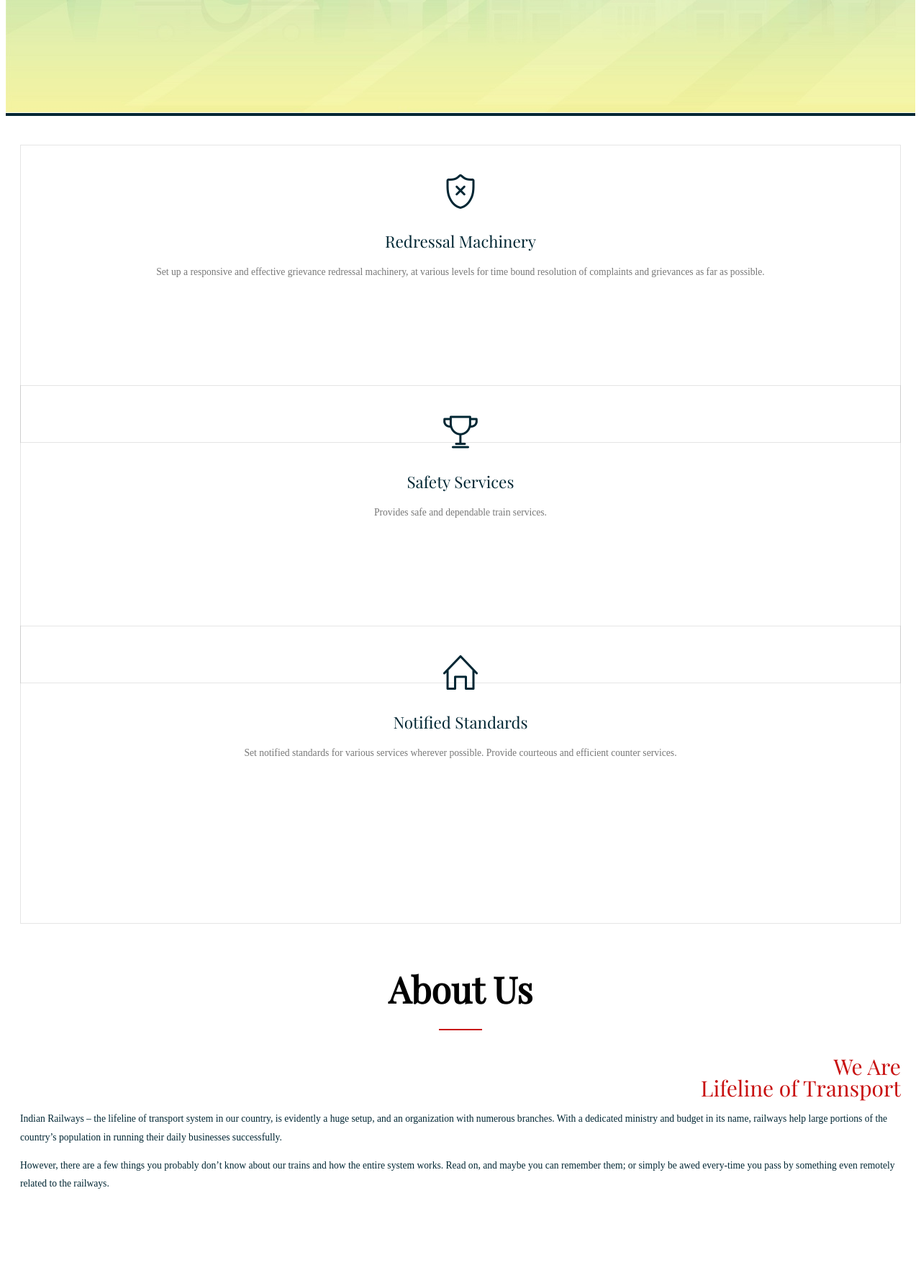
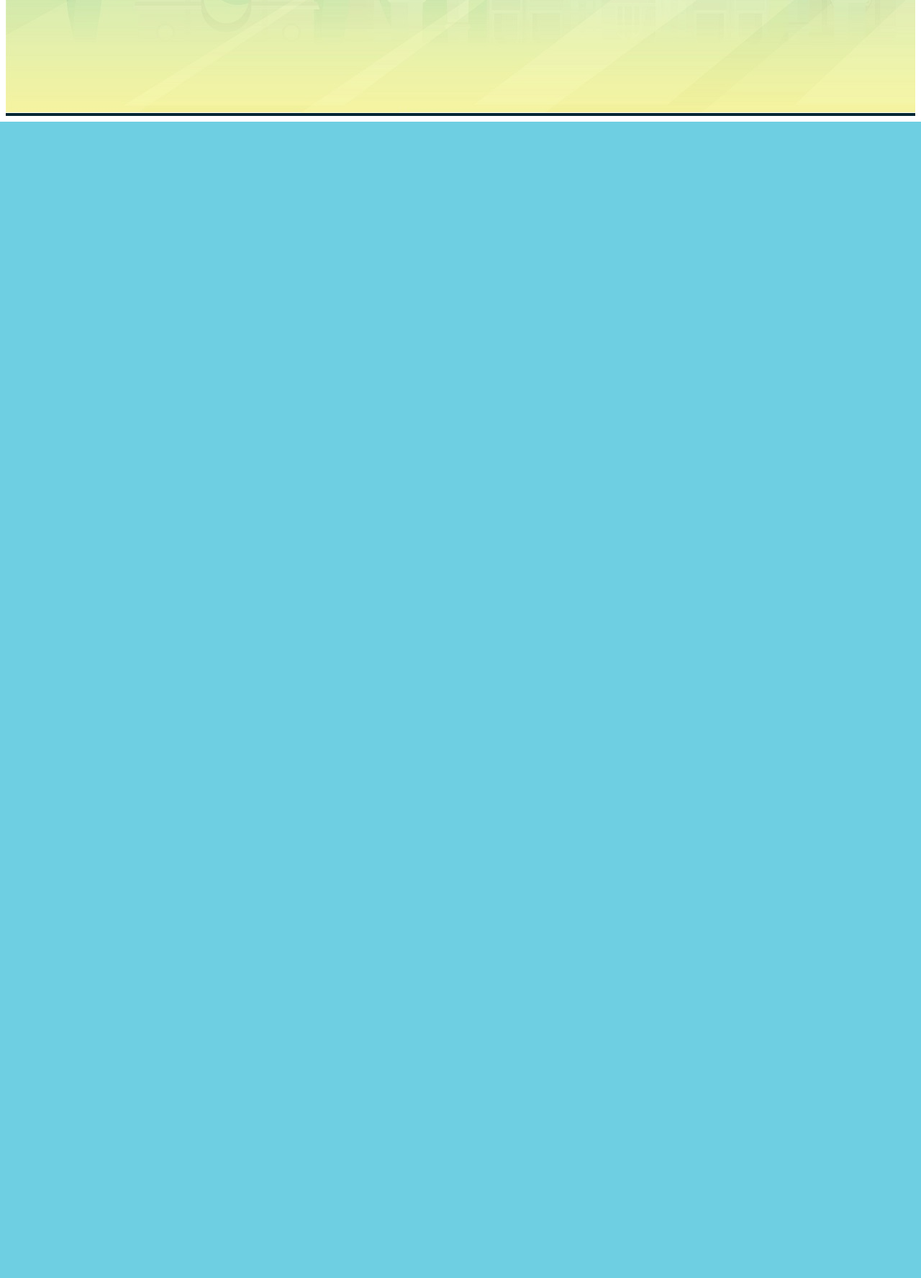
Before and after one commit to DoNnMyTh/aadhar, a PHP site: page / in a window 1280 px wide. Shown: the part 708-2483 px from the top of the page at 72% size. After the commit the page ends 877 px from the top, so only its background shows below. Run offline with PHP 8.4, Linux system fonts and the light colour scheme; some web fonts are replaced.

Commit message:
Update index.php

```diff
--- a/index.php
+++ b/index.php
@@ -39,8 +39,6 @@
     </header>
 
 
-
-
     <!-- Main Header -->
     <header>
         <div class="carousel-default owl-carousel carousel-main carousel-nav-white background-dark text-center">
@@ -68,77 +66,6 @@
         </div>
     </header>
 
-    <!-- Section 1 -->
-    <section class="section-small-padding background-white text-center">
-        <div class="line">
-            <div class="margin">
-
-
-
-                <div class="s-12 m-12 l-4 margin-m-bottom" style="height:334px;">
-                    <div class="padding-2x block-bordered" style="height:332px;">
-
-                        <i class="icon-sli-shield icon3x text-dark center margin-bottom-30"></i>
-
-                        <h2 class="text-thin">Redressal Machinery</h2>
-                        <p class="margin-bottom-30">Set up a responsive and effective grievance redressal machinery, at various levels for time bound resolution of complaints and grievances as far as possible.</p>
-                    </div>
-                </div>
-
-
-
-                <div class="s-12 m-12 l-4 margin-m-bottom" style="height:334px;">
-                    <div class="padding-2x block-bordered" style="height:332px;">
-
-                        <i class="icon-sli-trophy icon3x text-dark center margin-bottom-30"></i>
-
-                        <h2 class="text-thin">Safety Services</h2>
-                        <p class="margin-bottom-30">Provides safe and dependable train services.</p>
-                    </div>
-                </div>
-
-                <div class="s-12 m-12 l-4 margin-m-bottom" style="height:334px;">
-                    <div class="padding-2x block-bordered" style="height:332px;">
-
-                        <i class="icon-sli-home icon3x text-dark center margin-bottom-30"></i>
-
-                        <h2 class="text-thin">Notified Standards</h2>
-                        <p class="margin-bottom-30">
-                            Set notified standards for various services wherever possible. Provide courteous and efficient counter services.
-                        </p>
-                    </div>
-                </div>
-            </div>
-        </div>
-    </section>
-
-    <!-- Section 1 -->
-    <section class="section">
-        <div class="line">
-            <h2 class="text-size-50 text-center">About Us</h2>
-            <hr class="break-small background-primary break-center">
-        </div>
-        <div class="line">
-            <div class="margin">
-                <div class="s-12 m-12 l-2">
-                    <p class="h1 text-size-30 margin-m-bottom-30 text-primary text-line-height-1 text-right">
-                        We Are<br>Lifeline of Transport</p>
-                </div>
-                <div class="s-12 m-12 l-5">
-                    <p class="text-size-14 margin-m-bottom-30 text-dark">
-                        Indian Railways – the lifeline of transport system in our country, is evidently a huge setup, and an organization with numerous branches. With a dedicated ministry and budget in its name, railways help large portions of the country’s population in running
-                        their daily businesses successfully.</p>
-                </div>
-                <div class="s-12 m-12 l-5">
-                    <p class="text-size-14 text-dark">
-                        However, there are a few things you probably don’t know about our trains and how the entire system works. Read on, and maybe you can remember them; or simply be awed every-time you pass by something even remotely related to the railways.
-                    </p>
-                </div>
-            </div>
-        </div>
-    </section>
-
-
 
     <script type="text/javascript" src="js/responsee.js"></script>
     <script type="text/javascript" src="owl-carousel/owl.carousel.js"></script>
```
